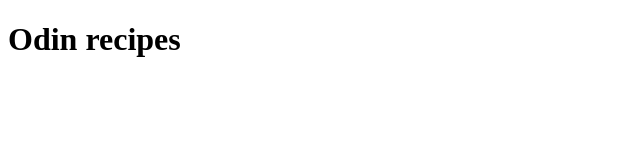
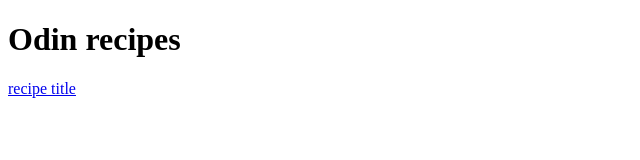
Before and after one commit to iCobra3/odin-recipes, a plain HTML site: page index.html in a window 1280 px wide. Shown: the full height of the page, 0-640 px from the left. Drawn offline with Linux system fonts and the light colour scheme.

```diff
--- a/index.html
+++ b/index.html
@@ -6,5 +6,6 @@
     </head>
     <body>
         <h1>Odin recipes</h1>
+        <a href="./odin-recipes/recipes/kebab.html" target="_blank" rel="noopener">recipe title</a>
     </body>
 </html>
```
Also changed, not shown: odin-recipes/recipes/kebab.html (+1 -1 lines).
